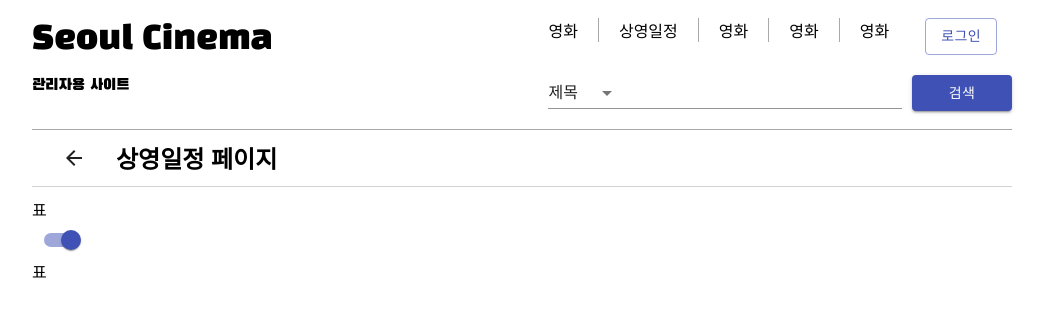
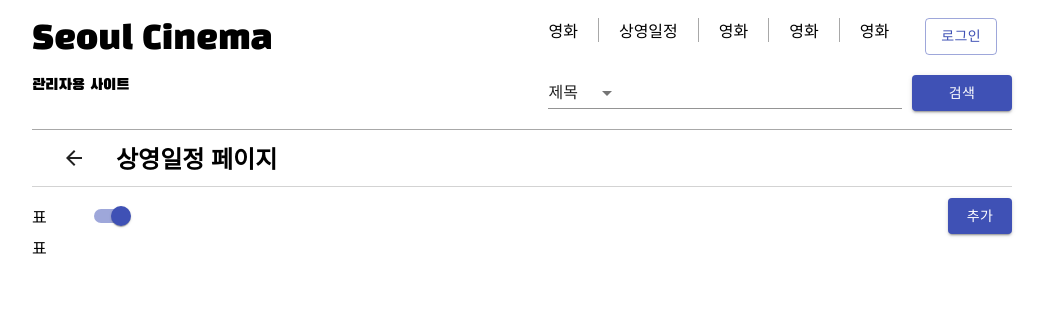
Before and after one commit to bucketressi/CinemaSeoul, a React (Create React App) app in the folder frontend/: page /admin/showschedule in a window 1280 px wide. Shown: the top 316 px of the page, without its empty margins (118-1162 px from the left). Built offline with nearby package versions, Linux system fonts and the light colour scheme; a web font is replaced by a local one.

Commit message:
상영일정 추가 모달 생성 - 상영관 먼저해야함

```diff
--- a/frontend/src/Pages/Admin/AdminShowSchedule.tsx
+++ b/frontend/src/Pages/Admin/AdminShowSchedule.tsx
@@ -1,10 +1,11 @@
 import React, { useEffect, useState } from 'react';
 import { PageTitle } from '../../Components';
 import { useHistory } from 'react-router-dom';
-import { ListItem, ListItemAvatar, Avatar, ListItemSecondaryAction, ListItemText, Checkbox, Switch } from '@material-ui/core';
+import { ListItem, ListItemText, Switch, Button, TextField, Radio, RadioGroup, FormControl, FormLabel, FormControlLabel } from '@material-ui/core';
 import { ShowScheduleType } from '../../Main/Type';
 import { useShowScheduleListState } from '../../Main/ShowScheduleModel';
-import { Schedule } from '@material-ui/icons';
+import { ModalComponent } from '../../Components';
+import "../../scss/pages/adminshowschedule.scss";
 
 const AdminShowSchedule = () => {
 	const history = useHistory();
@@ -27,11 +28,20 @@ const AdminShowSchedule = () => {
 		setMode(event.target.checked);
 	}
 
+	/* 상영일정 추가 */
+	const [openModal, setOpenModal] = useState<boolean>(false);
+
+	const addShowSchedule = () => {
+		console.log("상영일정 추가");
+	}
+
+
 	return (
 		<div>
 			<PageTitle title="상영일정 페이지" isButtonVisible={true} />
 			<div className="schedule-con">
-				<div>
+				<div className="schedule-header">
+					<div className="switch-con">
 						<div>{mode?"표" : "리스트"}</div>
 						<Switch
 							checked={mode}
@@ -39,6 +49,10 @@ const AdminShowSchedule = () => {
 							color="primary"
 							name={mode?"표" : "리스트"}
 						/>
+					</div>
+					<div className="save-btn">
+						<Button variant="contained" color="primary" onClick={() => setOpenModal(true)}>추가</Button>
+					</div>
 				</div>
 				{
 					mode?
@@ -58,6 +72,17 @@ const AdminShowSchedule = () => {
 						})
 				}
 			</div>
+			<ModalComponent
+				open={openModal}
+				setOpen={setOpenModal}
+				title="상영일정 추가"
+				button="추가"
+				buttonOnClick={addShowSchedule}
+			>
+				<div className="add-container">
+					ㅗㅑ
+				</div>
+			</ModalComponent>
 		</div>
 	);
 }
--- /dev/null
+++ b/frontend/src/scss/pages/adminshowschedule.scss
@@ -0,0 +1,16 @@
+.schedule-con{
+	display: flex;
+	flex-direction: column;
+	.schedule-header{
+		display: flex;
+		justify-content: space-between;
+		align-items: center;
+		.switch-con{
+			display: flex;
+			align-items: center;
+			&>div:first-child{
+				width: 50px;
+			}
+		}
+	}
+}
```
Lines whose indentation alone changed are shown as unchanged.
